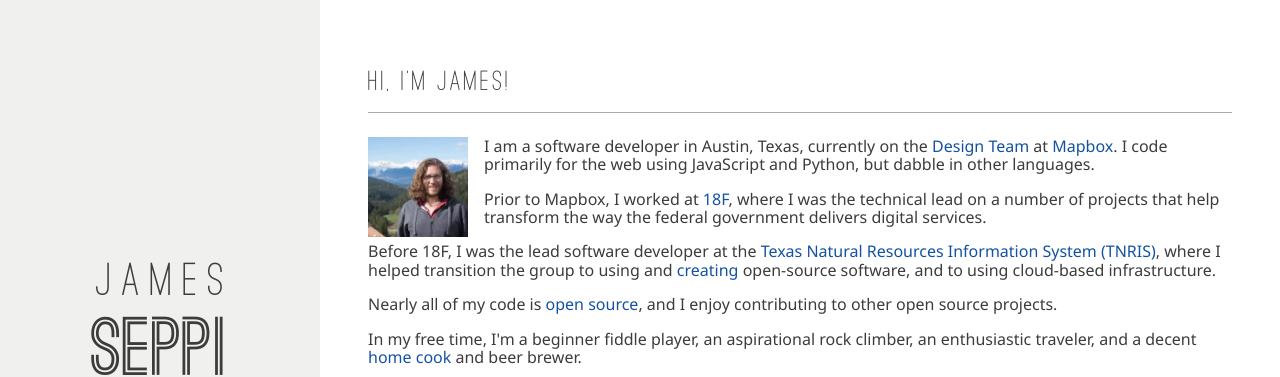
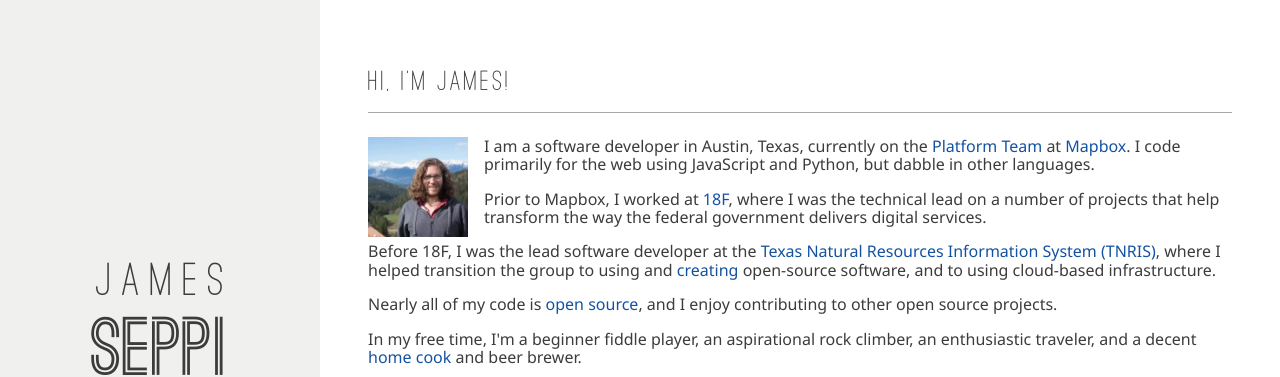
Before and after one commit to jseppi/jseppi.github.io, a Jekyll site: the page built from index.html, in a window 1280 px wide and 900 px high. Shown: the top 377 px of the window. Built offline with Jekyll 4.4.1, drawn with Linux system fonts in a browser that asks for light colours; nearby versions of some CDN libraries.

Commit message:
Update index.html

```diff
--- a/index.html
+++ b/index.html
@@ -9,7 +9,7 @@ published: true
     <div class="pure-g">
       <div class="pure-u-1">
         <img src="/img/james_seppi.jpg" alt="James Seppi"/>
-        <p>I am a software developer in Austin, Texas, currently on the <a href="https://www.mapbox.com/about/team/james-seppi/">Design Team</a> at <a title="Mapbox" href="https://www.mapbox.com">Mapbox</a>. I code primarily for the web using JavaScript and Python, but dabble in other languages.</p>
+        <p>I am a software developer in Austin, Texas, currently on the <a href="https://www.mapbox.com/about/team/james-seppi/">Platform Team</a> at <a href="https://www.mapbox.com">Mapbox</a>. I code primarily for the web using JavaScript and Python, but dabble in other languages.</p>
         <p>Prior to Mapbox, I worked at <a href="https://18f.gsa.gov" title="18F">18F</a>, where I was the technical lead on a number of projects that help transform the way the federal government delivers digital services.</p>
         <p>Before 18F, I was the lead software developer at the <a href="https://tnris.org">Texas Natural Resources Information System (TNRIS)</a>, where I helped transition the group to using and <a href="https://github.com/tnris">creating</a> open-source software, and to using cloud-based infrastructure.</p>
         <p>Nearly all of my code is <a href="https://github.com/jseppi">open source</a>, and I enjoy contributing to other open source projects.</p>
```
